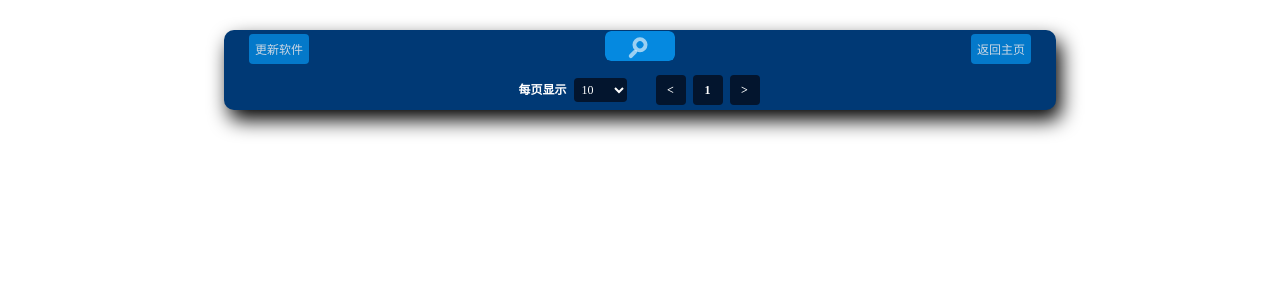
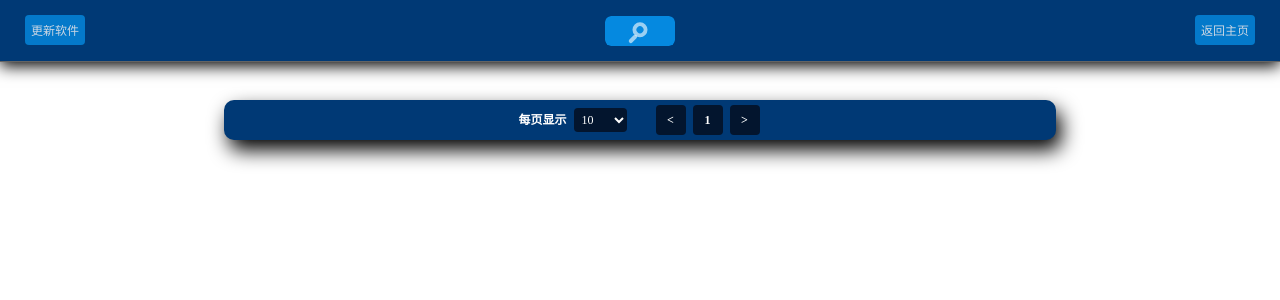
Before and after one commit to RockJohnson503/factory-python, a Django app: template factory/turnoverZNQ/templates/turnoverZNQ/base.html in a window 1280 px wide. Shown: the top 300 px of the page. Run offline with Django 3.2, Linux system fonts and the light colour scheme; the template is opened without the code that fills it: most values are stand-ins (such as "Sample title", 1, 10 or a date in 2020); lists and menus that the app fills with data are empty; some libraries are stand-ins or nearby versions.

Commit message:
修改顶部导航栏

```diff
--- a/factory/turnoverZNQ/templates/turnoverZNQ/base.html
+++ b/factory/turnoverZNQ/templates/turnoverZNQ/base.html
@@ -6,13 +6,8 @@
     <link rel="stylesheet" href="{% static 'turnoverZNQ/css/search-form.css' %}">
 {% endblock %}
 {% block content %}
-    <div>
-        <div class="digital">
-            <!-- 中间表格部分  S-->
-            <table width="100%" id="userImportTable" border="0" cellpadding="0" cellspacing="0">
-                <thead>
-                    <tr>
-                        <td colspan="8">
+    <div class="header">
+        <div class="wrap">
             <div class="dataTablesInfo"  role="status" aria-live="polite">
                 {% block botton %}<a href="{% url 'turnoverZNQ:index' %}"><button class="showDatasBtn">返回主页</button></a>{% endblock %}
             </div>
@@ -36,8 +31,13 @@
                     </div>
                 </form>
             </section>
-                        </td>
-                    </tr>
+        </div>
+    </div>
+    <div>
+        <div class="digital">
+            <!-- 中间表格部分  S-->
+            <table width="100%" id="userImportTable" border="0" cellpadding="0" cellspacing="0">
+                <thead>
                     {% block thead %}{% endblock %}
                 </thead>
                 <tbody>{% block tbody %}{% endblock %}</tbody>
```
Lines whose indentation alone changed are shown as unchanged.
